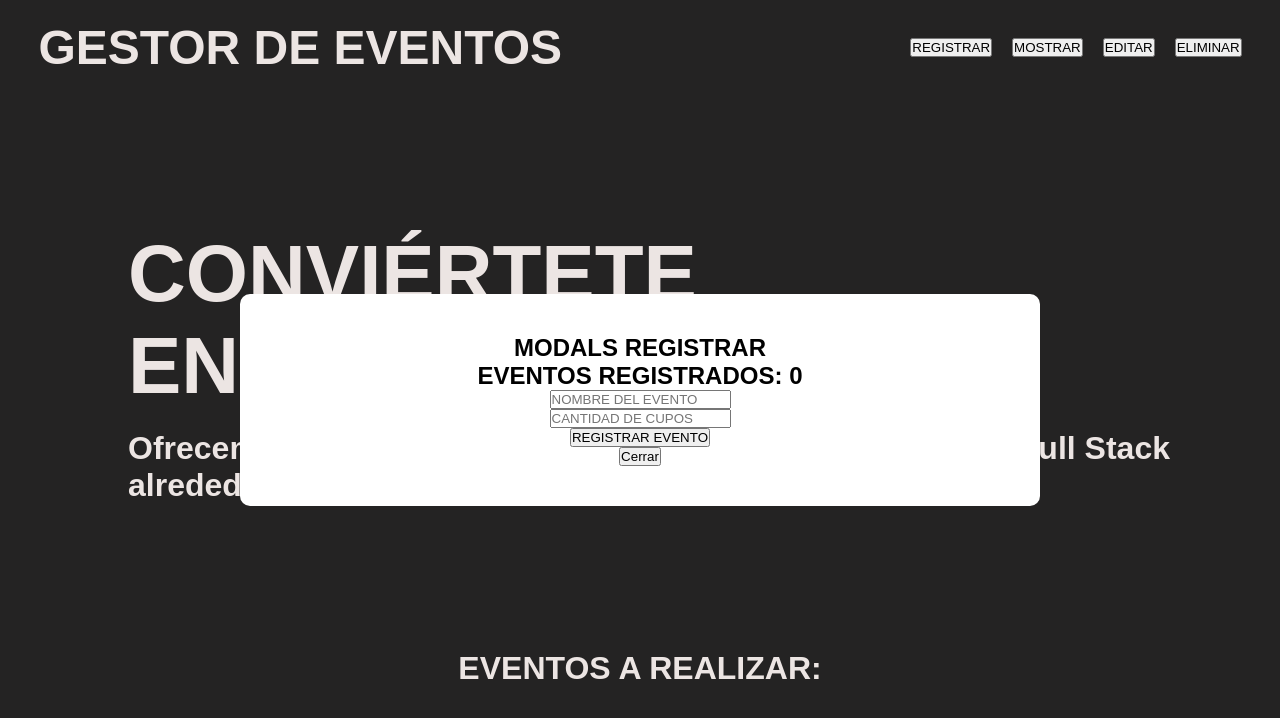
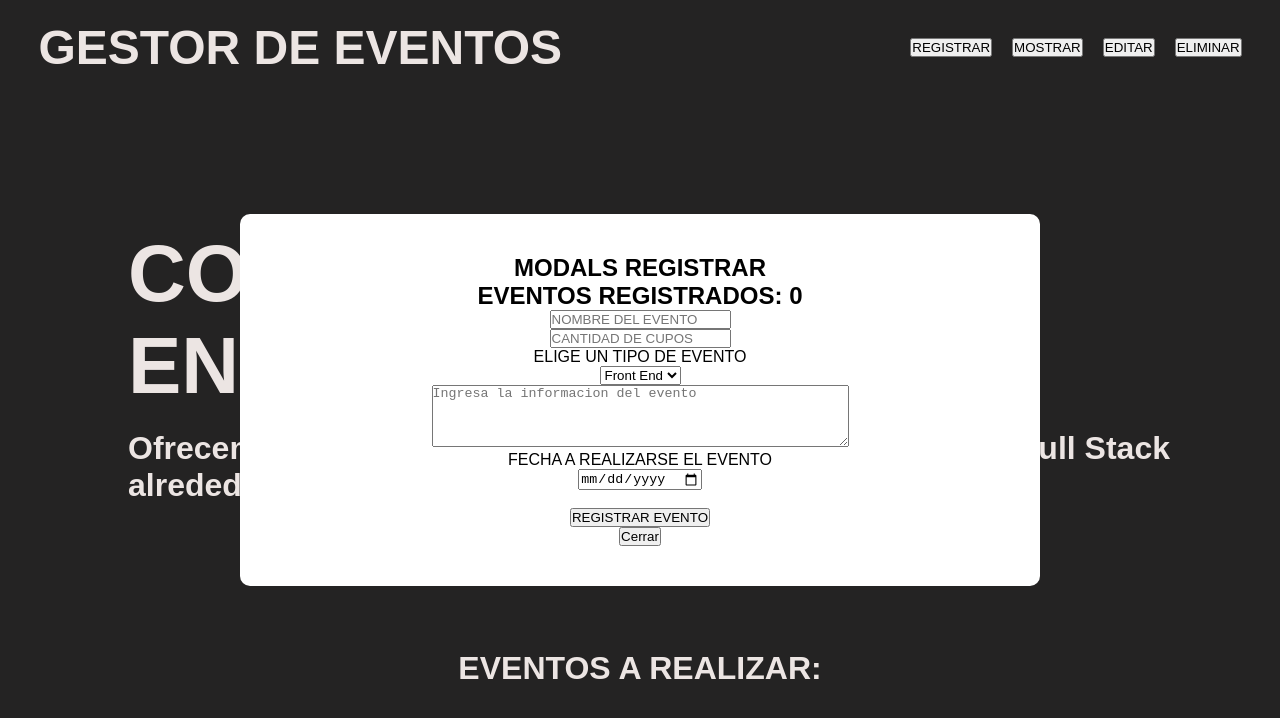
Before and after one commit to Victor-V-G/iei-react-prueba, a Next.js app: page / in a window 1280 px wide. Both pictures are taken after a click on the button "REGISTRAR". Shown: the top 718 px of the page. Built offline with nearby package versions, Linux system fonts and the light colour scheme; a web font is replaced by a local one.

Commit message:
INPUTS CORRESPONDIENTES
se agregaron los inputs faltantes solicitados, estos manejandose correctamente y almacenandose en localStorage

```diff
--- a/src/app/components/RegistrarEvento.tsx
+++ b/src/app/components/ComponenteRegistrarEvento.tsx
@@ -5,10 +5,13 @@ import { InterfaceDatosEventos } from "../interfaces/InterfaceDatosEventos"
 
 const initialStateDatosEventos: InterfaceDatosEventos={
     nombreDelEvento: "",
-    cantidadDeCupos: 0
+    cantidadDeCupos: 0,
+    tipoDelEvento: "",
+    informacionDelEvento: "",
+    fechaARealizarEvento: ""
 }
 
-const RegistrarDatosEvento = ()=> {
+const ComponenteRegistrarDatosEvento = ()=> {
     const miStorage = window.localStorage
     const [DatosEventos, setDatosEventos] = useState(initialStateDatosEventos)
     const [AlmacenarDatosEventos, setAlmacenarDatosEventos] = useState<InterfaceDatosEventos[]>([])
@@ -47,11 +50,36 @@ const RegistrarDatosEvento = ()=> {
                 placeholder="CANTIDAD DE CUPOS"
                 onChange={(e)=>handleDatosEventos(e.currentTarget.name,e.currentTarget.value)}
             /> <br />
+            <label htmlFor="tipoDelEvento">ELIGE UN TIPO DE EVENTO</label> <br />
+            <select
+                name="tipoDelEvento"
+                id="tipoDelEvento"
+                onChange={(e)=>handleDatosEventos(e.currentTarget.name,e.currentTarget.value)}>
+                <option value="Front End">Front End</option>
+                <option value="Back End">Back End</option>
+                <option value="Full Stack">Full Stack</option>
+            </select> <br />
+            <textarea
+                id="informacionDelEvento"
+                name="informacionDelEvento"
+                placeholder="Ingresa la informacion del evento"
+                rows={4}
+                cols={50}
+                onChange={(e)=>handleDatosEventos(e.currentTarget.name,e.currentTarget.value)}
+            /> <br />
+            <label>FECHA A REALIZARSE EL EVENTO</label> <br />
+            <input
+                type="date"
+                name="fechaARealizarEvento"
+                placeholder="FECHA A REALIZAR EL EVENTO"
+                onChange={(e)=>handleDatosEventos(e.currentTarget.name,e.currentTarget.value)}
+            /> <br />
+            <br />
             <button
                 onClick={()=>handleRegistrarEventos()}> REGISTRAR EVENTO
-            </button>
+            </button> <br />
         </form>
     )
 }
 
-export default RegistrarDatosEvento;
+export default ComponenteRegistrarDatosEvento;
--- a/src/app/components/ModalsRegistrar.tsx
+++ b/src/app/components/ModalsRegistrar.tsx
@@ -1,7 +1,7 @@
 import React from 'react'
 import { InterfaceModalsProps } from '../interfaces/InterfaceModalsProps'
 import './modals.styles.css'
-import RegistrarDatosEvento from './RegistrarEvento'
+import ComponenteRegistrarDatosEvento from './ComponenteRegistrarEvento'
 
 const ModalsRegistrar = ({isOpen, closeModal}: InterfaceModalsProps) => {
     if (!isOpen) return null
@@ -10,7 +10,7 @@ const ModalsRegistrar = ({isOpen, closeModal}: InterfaceModalsProps) => {
     <div className="ModalsBox">
       <div className="ModalsContent">
         <h1>MODALS REGISTRAR</h1>
-        <RegistrarDatosEvento/>
+        <ComponenteRegistrarDatosEvento/>
         <button onClick={closeModal}>Cerrar</button>
       </div>
     </div>
--- a/src/app/interfaces/InterfaceDatosEventos.tsx
+++ b/src/app/interfaces/InterfaceDatosEventos.tsx
@@ -2,4 +2,7 @@
 export interface InterfaceDatosEventos{
     nombreDelEvento:string,
     cantidadDeCupos:number,
+    tipoDelEvento:string,
+    informacionDelEvento:string,
+    fechaARealizarEvento:string
 }
```
